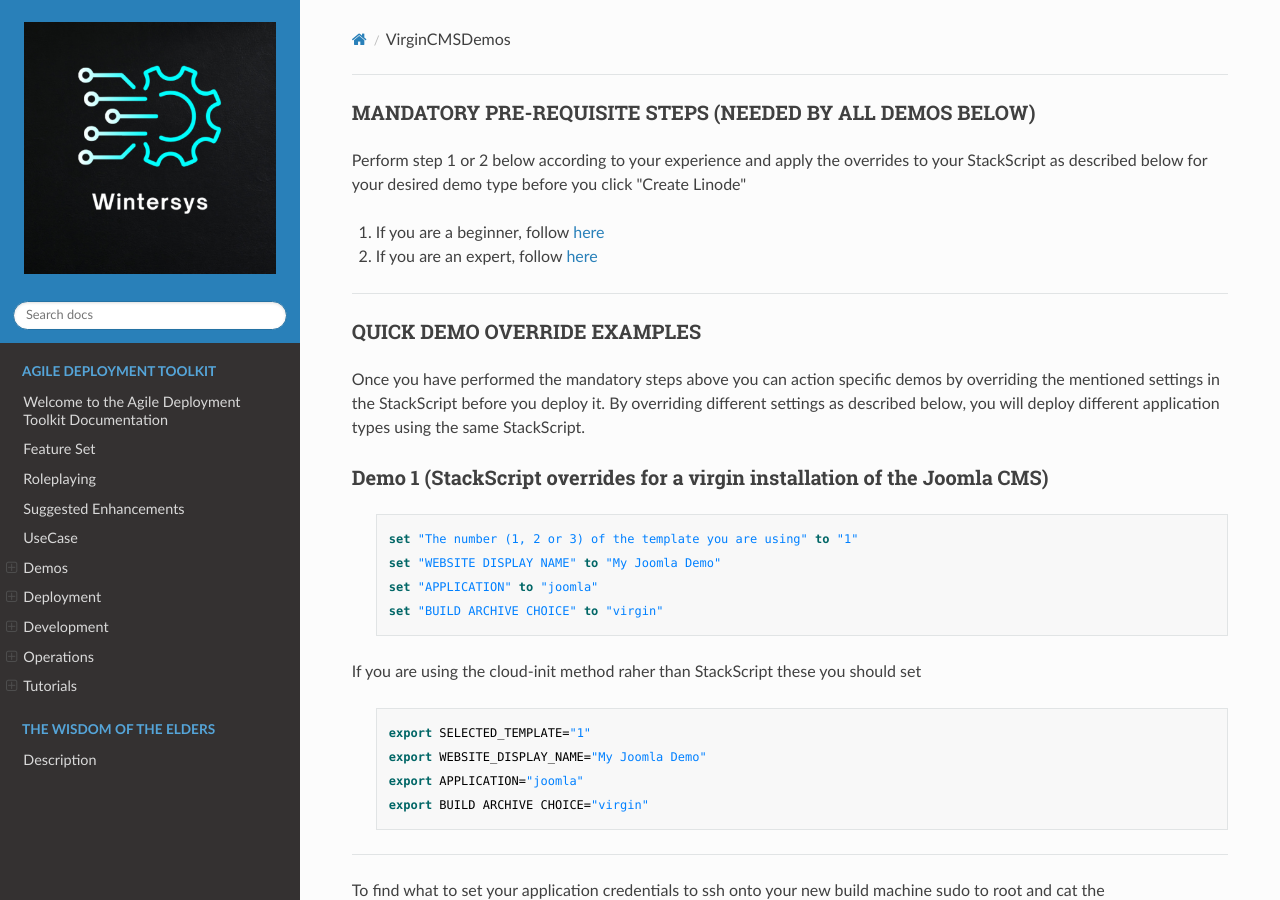
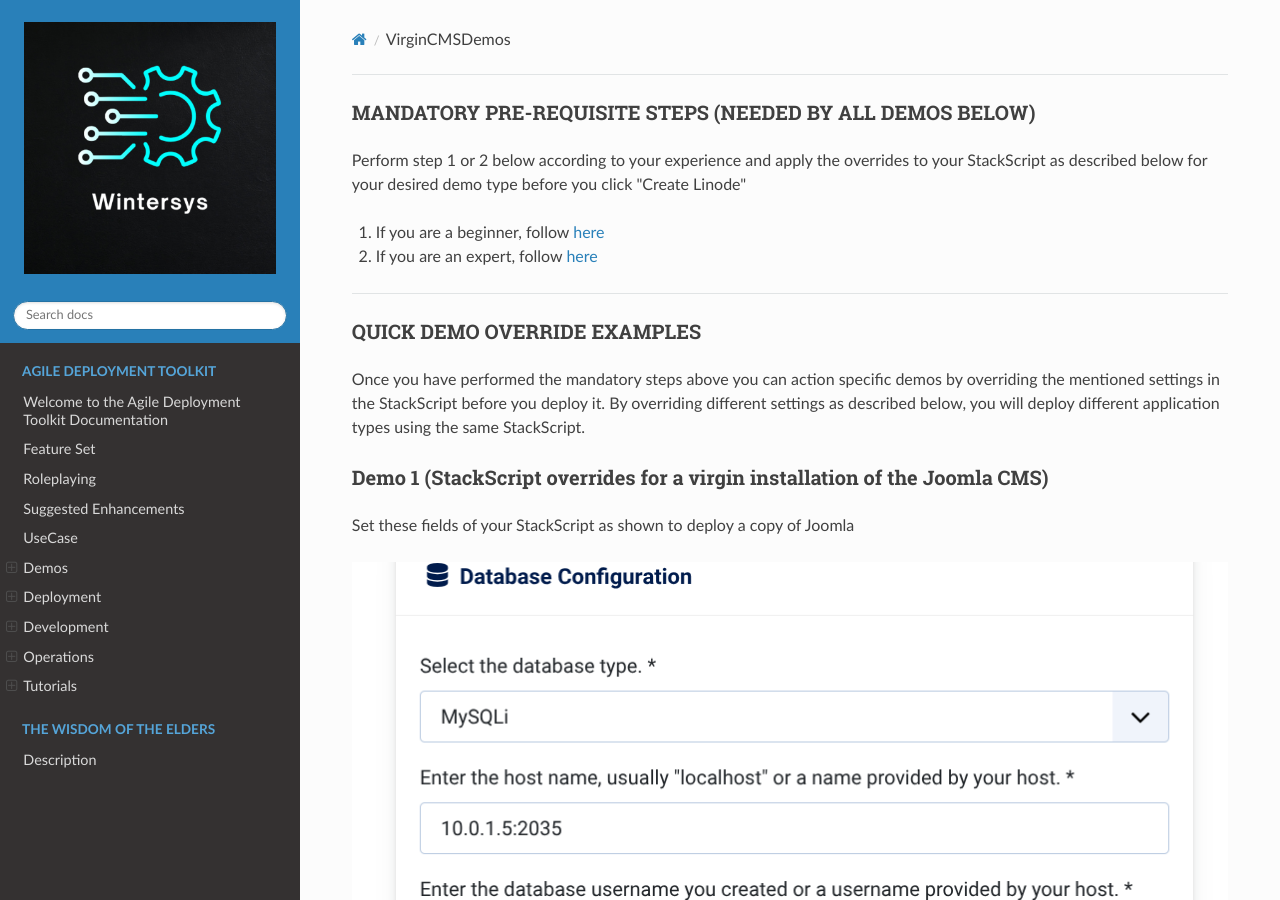
Before and after one commit to wintersys-dev/adt-documentation, an MkDocs documentation site: the page built from docs/Agile Deployment Toolkit/Demos/VirginCMSDemos.md, in a window 1280 px wide and 900 px high. Built offline with MkDocs 1.6.1, drawn with Linux system fonts in a browser that asks for light colours; nearby versions of some CDN libraries.

Commit message:
Update VirginCMSDemos.md

```diff
--- a/docs/Agile Deployment Toolkit/Demos/VirginCMSDemos.md
+++ b/docs/Agile Deployment Toolkit/Demos/VirginCMSDemos.md
@@ -12,17 +12,10 @@ Once you have performed the mandatory steps above you can action specific demos
 
 ### Demo 1 (StackScript overrides for a virgin installation of the Joomla CMS)
 
->     set "The number (1, 2 or 3) of the template you are using" to "1"
->     set "WEBSITE DISPLAY NAME" to "My Joomla Demo"
->     set "APPLICATION" to "joomla"
->     set "BUILD ARCHIVE CHOICE" to "virgin"
+Set these fields of your StackScript as shown to deploy a copy of Joomla
 
-If you are using the cloud-init method raher than StackScript these you should set
+![](images/joomla.png "Joomla Install Screen")
 
->     export SELECTED_TEMPLATE="1"
->     export WEBSITE_DISPLAY_NAME="My Joomla Demo"
->     export APPLICATION="joomla"
->     export BUILD ARCHIVE CHOICE="virgin"
 
 ----------------------
 
```
